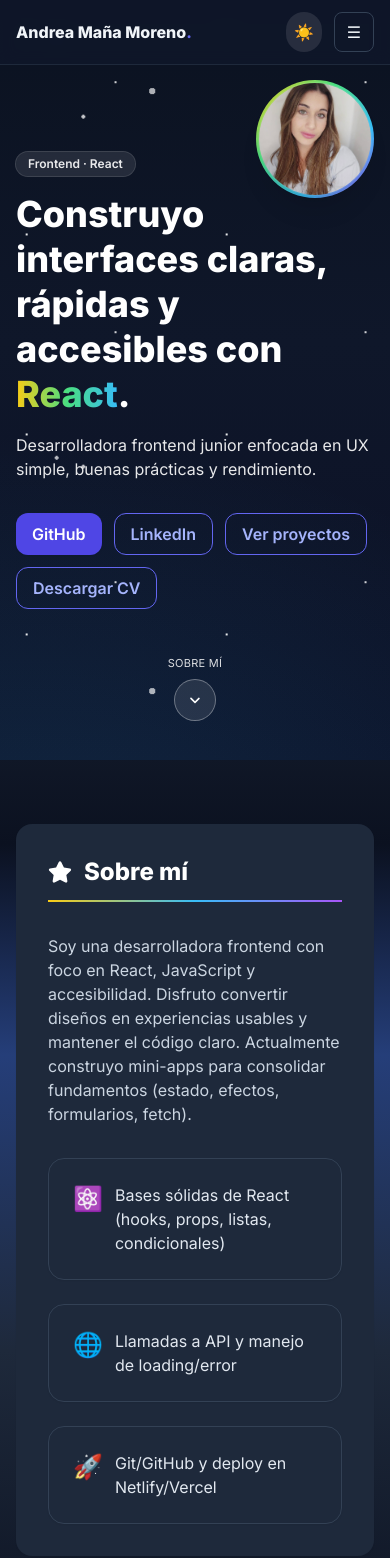
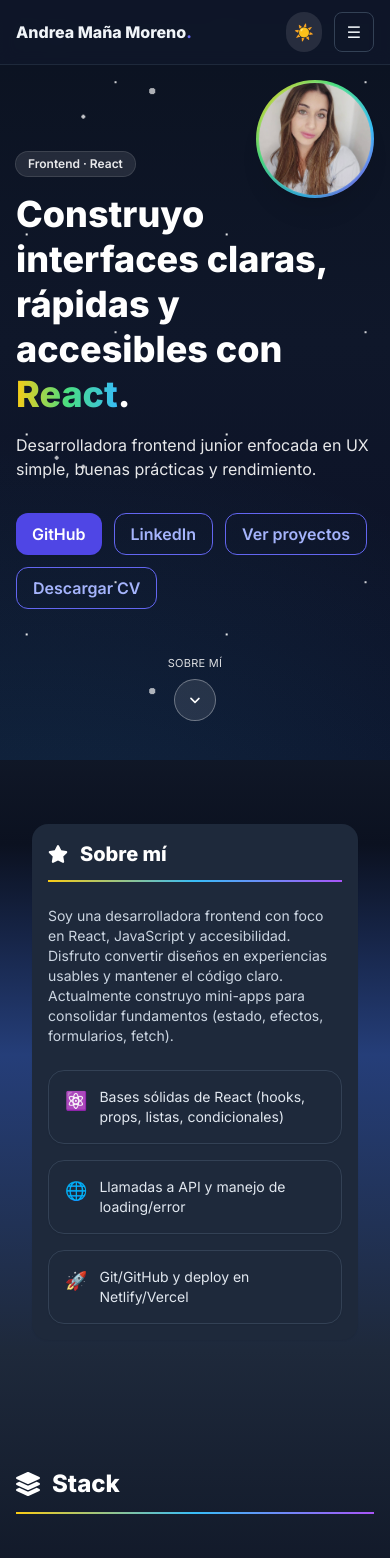
Before and after one commit to Andraxmm/Portfolio, a React (Vite) app: page / in a window 390 px wide. Shown: the top 1558 px of the page. Built offline with nearby package versions, Linux system fonts and the light colour scheme; no server answers.

Commit message:
Update About.jsx
fix: corrección tamaño en móvil

```diff
--- a/src/Components/About.jsx
+++ b/src/Components/About.jsx
@@ -1,18 +1,20 @@
 import { motion } from "framer-motion";
-import {  FaStar, FaRegUserCircle } from "react-icons/fa";
+import { FaStar } from "react-icons/fa";
 
 export default function About() {
   return (
-    <section id="about" className="relative w-full py-16 md:py-24 bg-transparent scroll-mt-24 md:scroll-mt-28">
+    <section
+      id="about"
+      className="relative w-full py-16 md:py-24 bg-transparent scroll-mt-24 md:scroll-mt-28"
+    >
       <div className="container-p">
-        <div className="bg-white dark:bg-slate-800 rounded-2xl shadow-sm p-8 md:p-12">
-
+        <div className="bg-white dark:bg-slate-800 rounded-2xl shadow-sm p-4 md:p-12 mx-4 md:mx-0">
           {/* 🔹 Título con icono y línea */}
-          <div className="mb-8">
+          <div className="mb-6 md:mb-8">
             <div className="flex items-center gap-3">
-              <FaStar  className="text-2xl text-slate-900 dark:text-white" />
+              <FaStar className="text-xl md:text-2xl text-slate-900 dark:text-white" />
               <motion.h2
-                className="text-2xl md:text-3xl font-extrabold text-slate-900 dark:text-white"
+                className="text-xl md:text-3xl font-extrabold text-slate-900 dark:text-white"
                 initial={{ opacity: 0, y: 20 }}
                 whileInView={{ opacity: 1, y: 0 }}
                 transition={{ duration: 0.6 }}
@@ -26,7 +28,7 @@ export default function About() {
 
           {/* Párrafo */}
           <motion.p
-            className="mt-4 max-w-3xl text-slate-600 dark:text-slate-300"
+            className="mt-4 max-w-3xl text-sm md:text-base text-slate-600 dark:text-slate-300"
             initial={{ opacity: 0, y: 20 }}
             whileInView={{ opacity: 1, y: 0 }}
             transition={{ duration: 0.6, delay: 0.2 }}
@@ -39,7 +41,7 @@ export default function About() {
 
           {/* Lista de habilidades */}
           <motion.ul
-            className="mt-8 grid md:grid-cols-3 gap-6 text-slate-700 dark:text-slate-200"
+            className="mt-6 md:mt-8 grid md:grid-cols-3 gap-4 md:gap-6 text-slate-700 dark:text-slate-200"
             initial="hidden"
             whileInView="visible"
             viewport={{ once: true }}
@@ -49,21 +51,24 @@ export default function About() {
             }}
           >
             {[
-              { icon: "⚛️", text: "Bases sólidas de React (hooks, props, listas, condicionales)" },
+              {
+                icon: "⚛️",
+                text: "Bases sólidas de React (hooks, props, listas, condicionales)",
+              },
               { icon: "🌐", text: "Llamadas a API y manejo de loading/error" },
               { icon: "🚀", text: "Git/GitHub y deploy en Netlify/Vercel" },
             ].map((item, index) => (
               <motion.li
                 key={index}
-                className="card p-6 flex items-start gap-3 hover:scale-105 hover:shadow-lg transition-transform duration-300 dark:hover:bg-slate-700"
+                className="card p-4 md:p-6 flex items-start gap-3 hover:scale-105 hover:shadow-lg transition-transform duration-300 dark:hover:bg-slate-700"
                 variants={{
                   hidden: { opacity: 0, y: 20 },
                   visible: { opacity: 1, y: 0 },
                 }}
                 transition={{ duration: 0.6 }}
               >
-                <span className="text-2xl">{item.icon}</span>
-                <span>{item.text}</span>
+                <span className="text-lg md:text-2xl">{item.icon}</span>
+                <span className="text-sm md:text-base">{item.text}</span>
               </motion.li>
             ))}
           </motion.ul>
```
